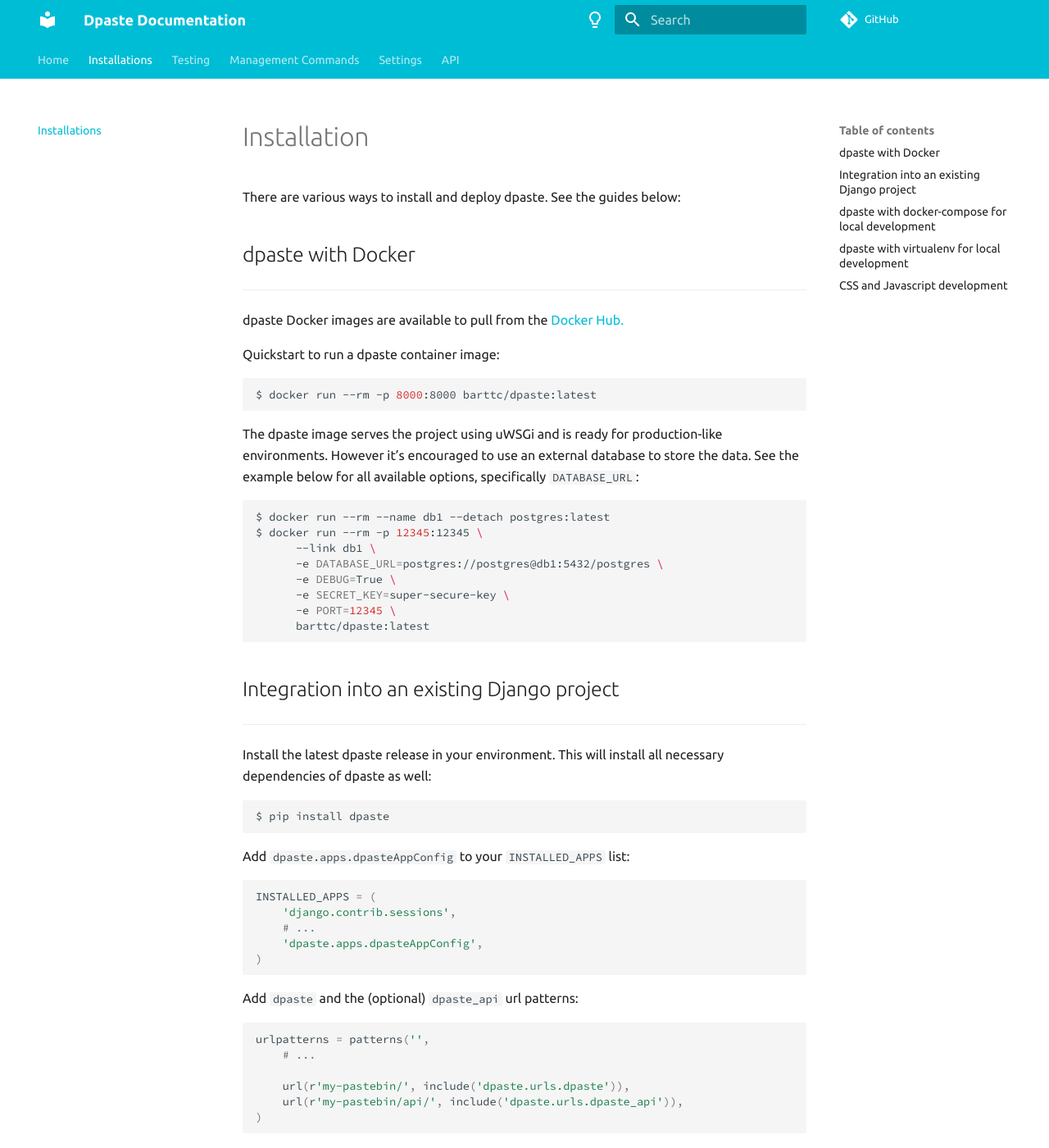
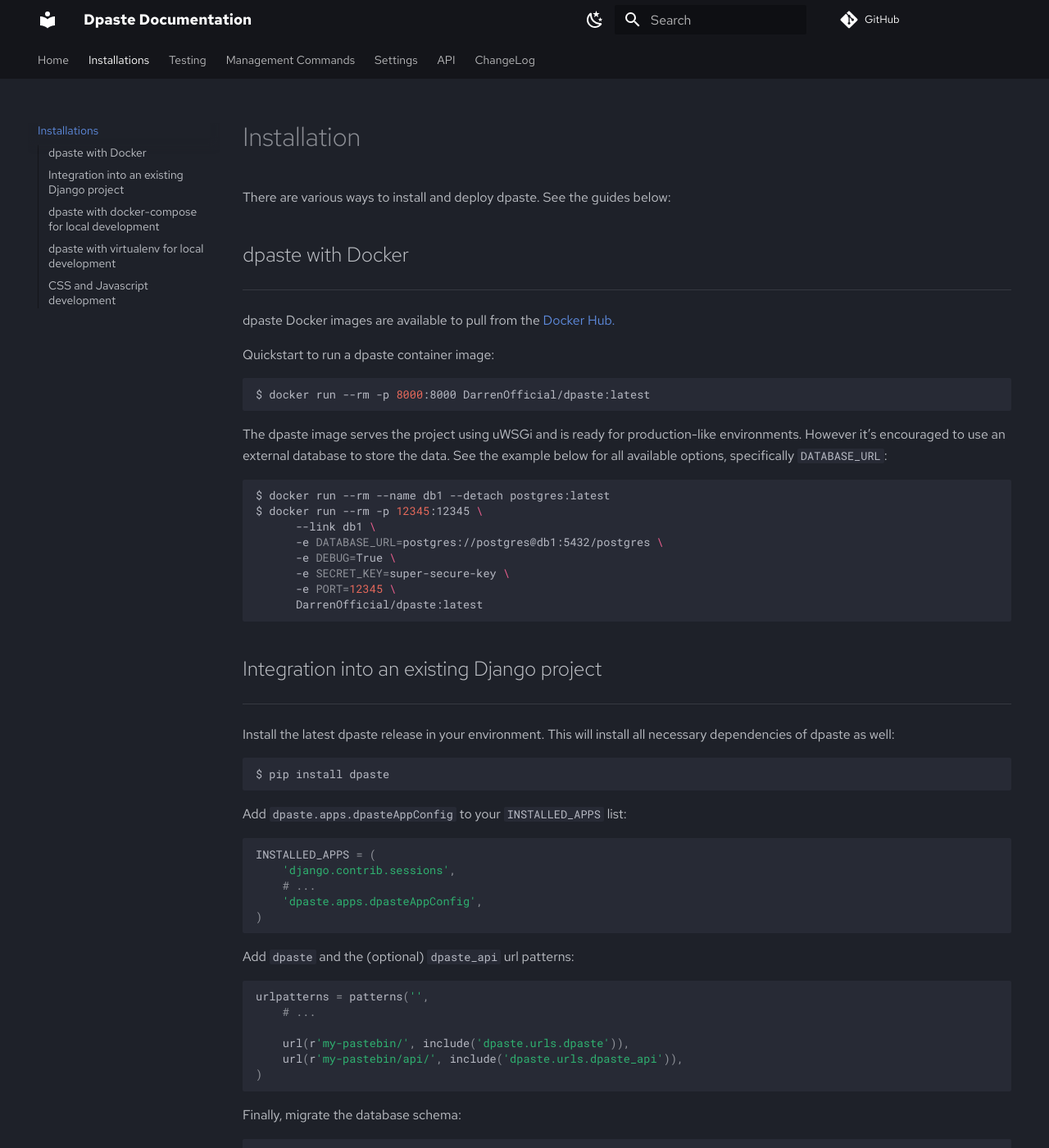
Before and after one commit to WBTMagnum/dpaste-docs, an MkDocs documentation site: the page built from docs/installation.md, in a window 1280 px wide and 1400 px high. Shown: the whole window at 82% size. Built offline with MkDocs 1.6.1 and Material for MkDocs 9.7.7, drawn with Linux system fonts in a browser that asks for light colours; comment, search, counter and statistics services are not loaded; some of the changed text lies outside the part shown.

Commit message:
feat: 3.6
Signed-off-by: Darren <git@darrennathanael.com>

````diff
--- a/docs/installation.md
+++ b/docs/installation.md
@@ -3,11 +3,11 @@ There are various ways to install and deploy dpaste. See the guides below:
 
 ## dpaste with Docker
 ---
-dpaste Docker images are available to pull from the [Docker Hub.](https://hub.docker.com/r/barttc/dpaste)
+dpaste Docker images are available to pull from the [Docker Hub.](https://hub.docker.com/r/DarrenOfficial/dpaste)
 
 Quickstart to run a dpaste container image:
 ```bash
-$ docker run --rm -p 8000:8000 barttc/dpaste:latest
+$ docker run --rm -p 8000:8000 DarrenOfficial/dpaste:latest
 ```
 
 The dpaste image serves the project using uWSGi and is ready for production-like environments. However it’s encouraged to use an external database to store the data. See the example below for all available options, specifically `DATABASE_URL`:
@@ -19,7 +19,7 @@ $ docker run --rm -p 12345:12345 \
       -e DEBUG=True \
       -e SECRET_KEY=super-secure-key \
       -e PORT=12345 \
-      barttc/dpaste:latest
+      DarrenOfficial/dpaste:latest
 ```
 
 ## Integration into an existing Django project
--- a/mkdocs.yml
+++ b/mkdocs.yml
@@ -4,52 +4,53 @@ site_url: https://docs.dpaste.org
 site_description: >-
   dpaste is a pastebin application written in Python using the Django framework.
   You can find a live installation on dpaste.org.
-repo_url: 'https://github.com/bartTC/dpaste'
+repo_url: 'https://github.com/DarrenOfficial/dpaste'
 edit_uri: 'https://github.com/DarrenOfficial/dpaste-docs/edit/main/docs'
 theme:
+  palette:
+    - scheme: slate
+      primary: 'black'
+      accent: 'green'
+      toggle:
+        icon: material/weather-night
+        name: Switch to light mode
+    - scheme: default
+      primary: 'teal'
+      accent: 'green'
+      toggle:
+        icon: material/weather-sunny
+        name: Switch to dark mode
   include_search_page: false
   search_index_only: true
   name: material
-  palette:
-    - media: "(prefers-color-scheme: dark)"
-      scheme: slate
-      primary: indigo
-      accent: red
-      toggle:
-        icon: material/lightbulb
-        name: Switch to light mode
-    - media: "(prefers-color-scheme: light)"
-      scheme: default
-      primary: cyan
-      accent: red
-      toggle:
-        icon: material/lightbulb-outline
-        name: Switch to dark mode
   font:
-    text: 'Ubuntu'
-    code: 'Source Code Pro'
+    text: "Red Hat Text"
+    code: "Roboto Mono"
+  favicon:
+    'https://darrennathanael.com/favicon.png'
   features:
-    - navigation.tabs
-    # - navigation.tabs.sticky
     - tabs
     - instantsite
     - navigation.tracking
     - navigation.expand
-    # - header.autohide
     - content.code.annotate
     - navigation.indexes
     - navigation.instant
-    # - navigation.sections
+    - navigation.sections
     - navigation.top
+    - navigation.tabs
     - search.highlight
     - search.suggest
+    - toc.integrate
 markdown_extensions:
+  - meta
   - admonition
   - pymdownx.details
   - pymdownx.superfences
   - pymdownx.tabbed
   - pymdownx.keys
   - attr_list
+  - footnotes
   - pymdownx.betterem:
       smart_enable: all
 nav:
@@ -59,13 +60,18 @@ nav:
   - Management Commands: management_commands.md
   - Settings: settings.md
   - API: api.md
+  - ChangeLog: changelog.md
 extra:
   social:
     - icon: 'fontawesome/brands/twitter'
       link: 'https://twitter.com/darrenuselinux'
     - icon: 'fontawesome/brands/github-alt'
       link: 'https://github.com/darrenofficial'
-    - icon: 'fontawesome/brands/discourse'
-      link: 'https://forum.darrennathanael.com'
+    - icon: 'fontawesome/brands/discord'
+      link: 'https://discord.darrennathanael.com'
+    - icon: 'fontawesome/brands/docker'
+      link: 'https://hub.docker.com/r/darrenofficial/dpaste'
   generator: true
-copyright: '&copy; 2013-2021, Martin Mahner; &copy; 2022, Darren Nathanael'
+copyright: >-
+  &copy; 2009 BartTC
+  &copy; 2022 Darren Nathanael
````
Also changed, not shown: docs/api.md (+60 -3 lines), docs/changelog.md (added, +250 -0 lines).
